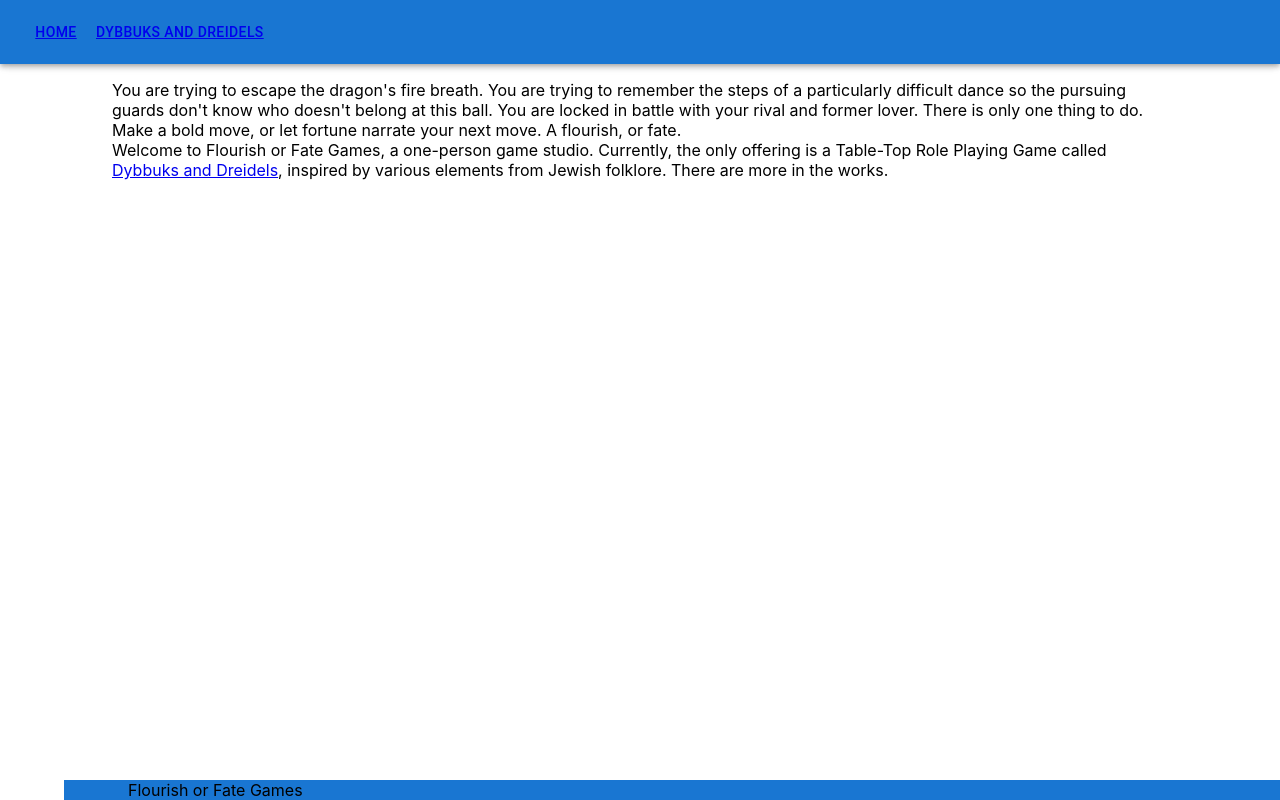
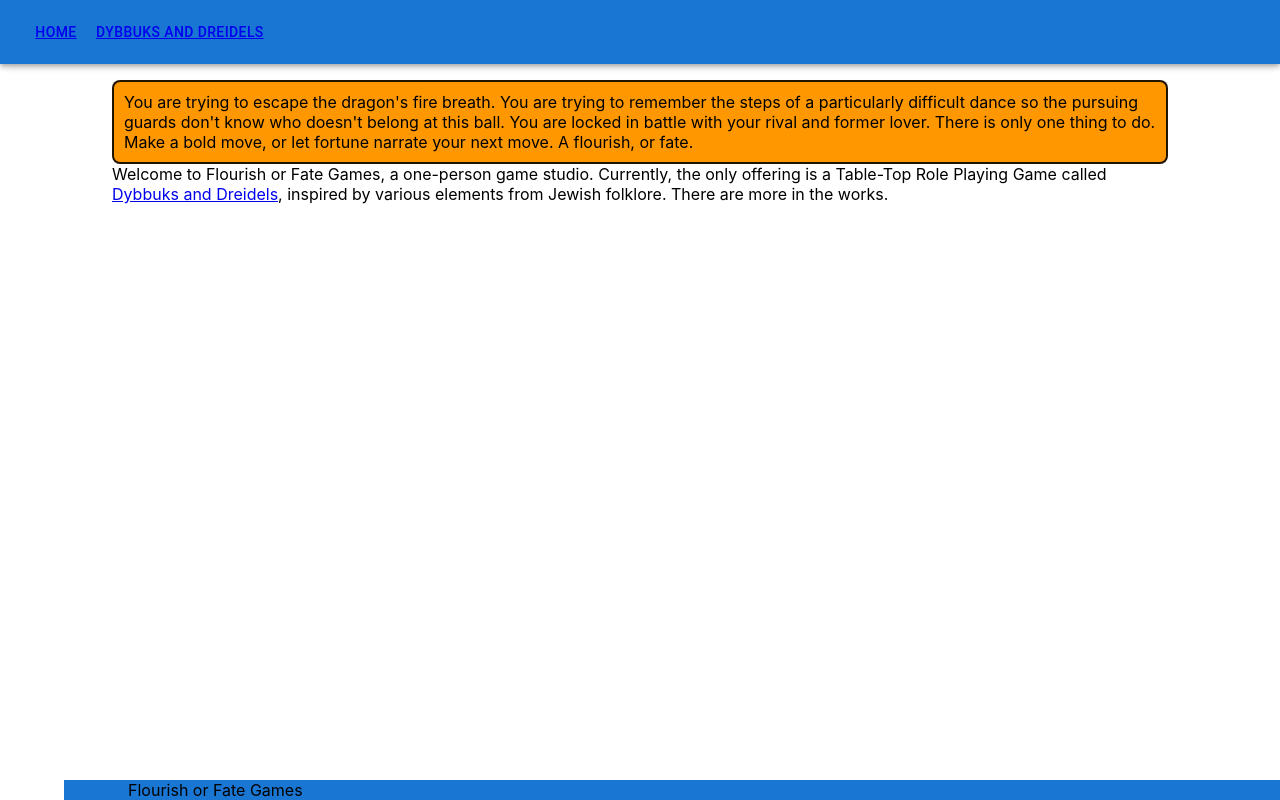
Before and after one commit to magurevitch/flourishorfate, a React (Create React App) app: page / in a window 1280 px wide. Built offline with nearby package versions, Linux system fonts and the light colour scheme.

Commit message:
making border

```diff
--- a/src/pages/Home.tsx
+++ b/src/pages/Home.tsx
@@ -2,10 +2,9 @@ import React from 'react';
 import { Box, Container } from '@mui/material';
 import { Link } from 'react-router-dom';
 
-
 export const Home = () => {
     return <Container>
-        <Box>
+        <Box bgcolor="warning.light" sx={{border: 2, borderColor: 'text.primary', padding: "10px", borderRadius: "8px"}}>
             You are trying to escape the dragon's fire breath.
             You are trying to remember the steps of a particularly difficult dance so the pursuing guards don't know who doesn't belong at this ball.
             You are locked in battle with your rival and former lover.
```
